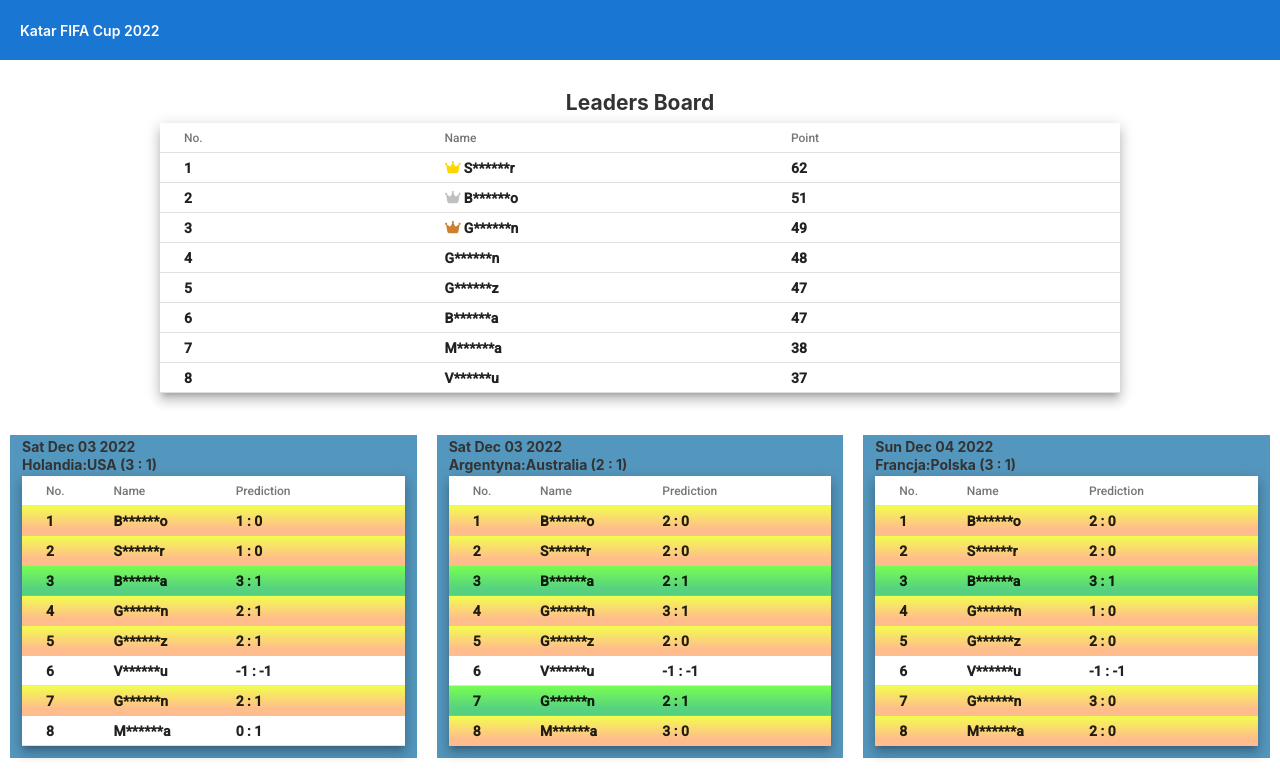
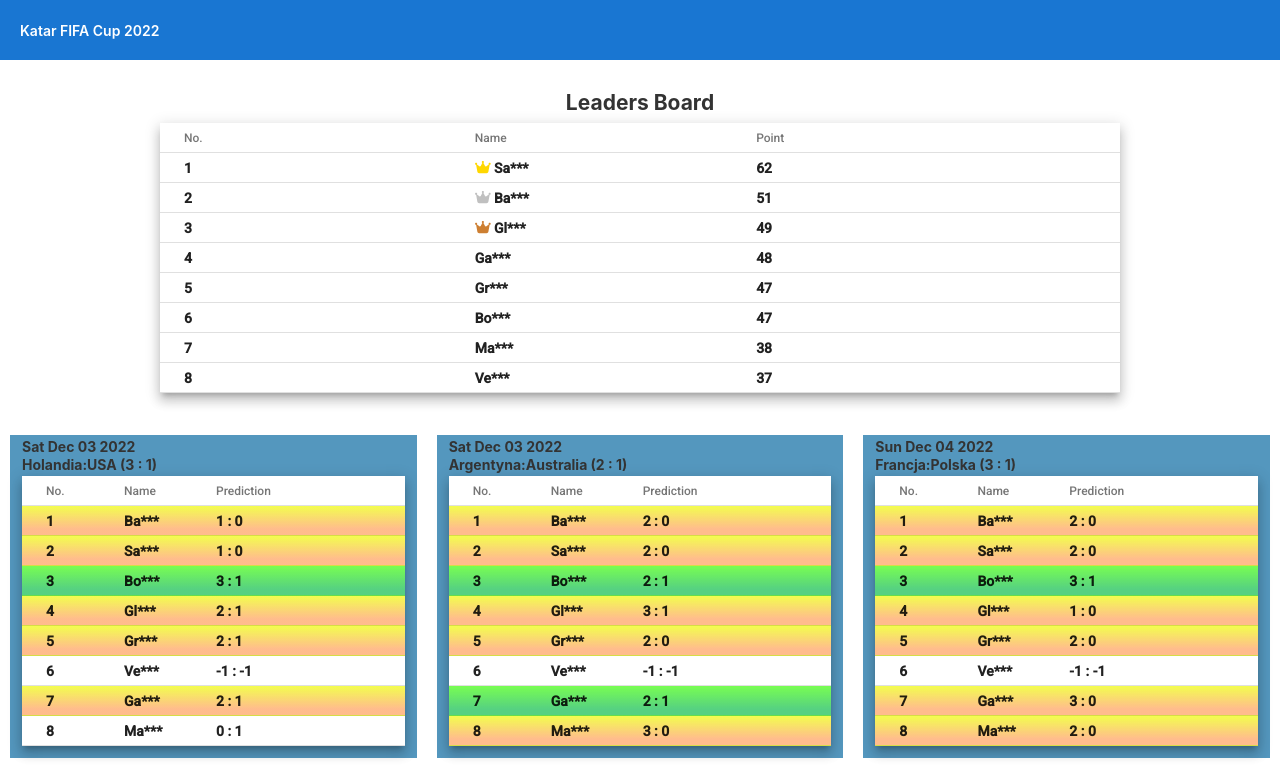
Before and after one commit to Cenarius1/fifka, an Angular app: page / in a window 1280 px wide. Shown: the top 776 px of the page. Built offline with nearby package versions, Linux system fonts and the light colour scheme.

Commit message:
remasking

```diff
--- a/src/app/bet-players/bet-players.component.ts
+++ b/src/app/bet-players/bet-players.component.ts
@@ -20,14 +20,14 @@ export class BetPlayersComponent implements OnInit {
   @Input() betPlayerOverview: any;
   displayedColumns: string[] = ['position', 'name', 'point'];
   dataSource: BetPlayerTable[] = [
-    { position: 1, name: 'B******o',   point: 43 },
-    { position: 2, name: 'S******r',   point: 57 },
-    { position: 3, name: 'B******a', point: 36 },
-    { position: 4, name: 'G******n',   point: 44 },
-  { position: 5, name: 'G******z',  point: 42 },
-    { position: 6, name: 'V******u',   point: 37 },
-    { position: 7, name: 'G******n', point: 41 },
-    { position: 8, name: 'M******a',  point: 35 },
+    { position: 1, name: 'Ba***',   point: 43 },
+    { position: 2, name: 'Sa***',   point: 57 },
+    { position: 3, name: 'Bo***', point: 36 },
+    { position: 4, name: 'Gl***',   point: 44 },
+  { position: 5, name: 'Gr***',  point: 42 },
+    { position: 6, name: 'Ve***',   point: 37 },
+    { position: 7, name: 'Ga***', point: 41 },
+    { position: 8, name: 'Ma***',  point: 35 },
   ]
 
   sortedData: BetPlayerTable[];
--- a/src/data/matches-data.ts
+++ b/src/data/matches-data.ts
@@ -2,98 +2,98 @@ export class MatchesData {
     static MatchesData: BetPlayerOverviewModel[] = [
         {
             Team1: 'Holandia', Team2: 'USA', TeamScore1: 3, TeamScore2: 1, Date: new Date('2022-12-03'), BetPlayerInnerModel: [
-                { position: 1, playerName: 'B******o', TeamBetScore1: 1, TeamBetScore2: 0 },
-                { position: 2, playerName: 'S******r', TeamBetScore1: 1, TeamBetScore2: 0 },
-                { position: 3, playerName: 'B******a', TeamBetScore1: 3, TeamBetScore2: 1 },
-                { position: 4, playerName: 'G******n', TeamBetScore1: 2, TeamBetScore2: 1 },
-                { position: 5, playerName: 'G******z', TeamBetScore1: 2, TeamBetScore2: 1 },
-                { position: 6, playerName: 'V******u', TeamBetScore1: -1, TeamBetScore2: -1 },
-                { position: 7, playerName: 'G******n', TeamBetScore1: 2, TeamBetScore2: 1 },
-                { position: 8, playerName: 'M******a', TeamBetScore1: 0, TeamBetScore2: 1 },
+                { position: 1, playerName: 'Ba***', TeamBetScore1: 1, TeamBetScore2: 0 },
+                { position: 2, playerName: 'Sa***', TeamBetScore1: 1, TeamBetScore2: 0 },
+                { position: 3, playerName: 'Bo***', TeamBetScore1: 3, TeamBetScore2: 1 },
+                { position: 4, playerName: 'Gl***', TeamBetScore1: 2, TeamBetScore2: 1 },
+                { position: 5, playerName: 'Gr***', TeamBetScore1: 2, TeamBetScore2: 1 },
+                { position: 6, playerName: 'Ve***', TeamBetScore1: -1, TeamBetScore2: -1 },
+                { position: 7, playerName: 'Ga***', TeamBetScore1: 2, TeamBetScore2: 1 },
+                { position: 8, playerName: 'Ma***', TeamBetScore1: 0, TeamBetScore2: 1 },
             ]
         },
         {
             Team1: 'Argentyna', Team2: 'Australia', TeamScore1: 2, TeamScore2: 1, Date: new Date('2022-12-03'), BetPlayerInnerModel: [
-                { position: 1, playerName: 'B******o', TeamBetScore1: 2, TeamBetScore2: 0 },
-                { position: 2, playerName: 'S******r', TeamBetScore1: 2, TeamBetScore2: 0 },
-                { position: 3, playerName: 'B******a', TeamBetScore1: 2, TeamBetScore2: 1 },
-                { position: 4, playerName: 'G******n', TeamBetScore1: 3, TeamBetScore2: 1 },
-                { position: 5, playerName: 'G******z', TeamBetScore1: 2, TeamBetScore2: 0 },
-                { position: 6, playerName: 'V******u', TeamBetScore1: -1, TeamBetScore2: -1 },
-                { position: 7, playerName: 'G******n', TeamBetScore1: 2, TeamBetScore2: 1 },
-                { position: 8, playerName: 'M******a', TeamBetScore1: 3, TeamBetScore2: 0 },
+                { position: 1, playerName: 'Ba***', TeamBetScore1: 2, TeamBetScore2: 0 },
+                { position: 2, playerName: 'Sa***', TeamBetScore1: 2, TeamBetScore2: 0 },
+                { position: 3, playerName: 'Bo***', TeamBetScore1: 2, TeamBetScore2: 1 },
+                { position: 4, playerName: 'Gl***', TeamBetScore1: 3, TeamBetScore2: 1 },
+                { position: 5, playerName: 'Gr***', TeamBetScore1: 2, TeamBetScore2: 0 },
+                { position: 6, playerName: 'Ve***', TeamBetScore1: -1, TeamBetScore2: -1 },
+                { position: 7, playerName: 'Ga***', TeamBetScore1: 2, TeamBetScore2: 1 },
+                { position: 8, playerName: 'Ma***', TeamBetScore1: 3, TeamBetScore2: 0 },
             ]
         },
         {
             Team1: 'Francja', Team2: 'Polska', TeamScore1: 3, TeamScore2: 1, Date: new Date('2022-12-04'), BetPlayerInnerModel: [
-                { position: 1, playerName: 'B******o', TeamBetScore1: 2, TeamBetScore2: 0 },
-                { position: 2, playerName: 'S******r', TeamBetScore1: 2, TeamBetScore2: 0 },
-                { position: 3, playerName: 'B******a', TeamBetScore1: 3, TeamBetScore2: 1 },
-                { position: 4, playerName: 'G******n', TeamBetScore1: 1, TeamBetScore2: 0 },
-                { position: 5, playerName: 'G******z', TeamBetScore1: 2, TeamBetScore2: 0 },
-                { position: 6, playerName: 'V******u', TeamBetScore1: -1, TeamBetScore2: -1 },
-                { position: 7, playerName: 'G******n', TeamBetScore1: 3, TeamBetScore2: 0 },
-                { position: 8, playerName: 'M******a', TeamBetScore1: 2, TeamBetScore2: 0 },
+                { position: 1, playerName: 'Ba***', TeamBetScore1: 2, TeamBetScore2: 0 },
+                { position: 2, playerName: 'Sa***', TeamBetScore1: 2, TeamBetScore2: 0 },
+                { position: 3, playerName: 'Bo***', TeamBetScore1: 3, TeamBetScore2: 1 },
+                { position: 4, playerName: 'Gl***', TeamBetScore1: 1, TeamBetScore2: 0 },
+                { position: 5, playerName: 'Gr***', TeamBetScore1: 2, TeamBetScore2: 0 },
+                { position: 6, playerName: 'Ve***', TeamBetScore1: -1, TeamBetScore2: -1 },
+                { position: 7, playerName: 'Ga***', TeamBetScore1: 3, TeamBetScore2: 0 },
+                { position: 8, playerName: 'Ma***', TeamBetScore1: 2, TeamBetScore2: 0 },
             ]
         },
         {
             Team1: 'Anglia', Team2: 'Senegal', TeamScore1: 3, TeamScore2: 0, Date: new Date('2022-12-04'), BetPlayerInnerModel: [
-                { position: 1, playerName: 'B******o', TeamBetScore1: 2, TeamBetScore2: 0 },
-                { position: 2, playerName: 'S******r', TeamBetScore1: 1, TeamBetScore2: 0 },
-                { position: 3, playerName: 'B******a', TeamBetScore1: 2, TeamBetScore2: 0 },
-                { position: 4, playerName: 'G******n', TeamBetScore1: 3, TeamBetScore2: 1 },
-                { position: 5, playerName: 'G******z', TeamBetScore1: 2, TeamBetScore2: 0 },
-                { position: 6, playerName: 'V******u', TeamBetScore1: -1, TeamBetScore2: -1 },
-                { position: 7, playerName: 'G******n', TeamBetScore1: 2, TeamBetScore2: 1 },
-                { position: 8, playerName: 'M******a', TeamBetScore1: 0, TeamBetScore2: 1 },
+                { position: 1, playerName: 'Ba***', TeamBetScore1: 2, TeamBetScore2: 0 },
+                { position: 2, playerName: 'Sa***', TeamBetScore1: 1, TeamBetScore2: 0 },
+                { position: 3, playerName: 'Bo***', TeamBetScore1: 2, TeamBetScore2: 0 },
+                { position: 4, playerName: 'Gl***', TeamBetScore1: 3, TeamBetScore2: 1 },
+                { position: 5, playerName: 'Gr***', TeamBetScore1: 2, TeamBetScore2: 0 },
+                { position: 6, playerName: 'Ve***', TeamBetScore1: -1, TeamBetScore2: -1 },
+                { position: 7, playerName: 'Ga***', TeamBetScore1: 2, TeamBetScore2: 1 },
+                { position: 8, playerName: 'Ma***', TeamBetScore1: 0, TeamBetScore2: 1 },
             ]
         },
         {
             Team1: 'Japonia', Team2: 'Chorwacja', TeamScore1: 1, TeamScore2: 1, Date: new Date('2022-12-05'), BetPlayerInnerModel: [
-                { position: 1, playerName: 'B******o', TeamBetScore1: 1, TeamBetScore2: 1 },
-                { position: 2, playerName: 'S******r', TeamBetScore1: 0, TeamBetScore2: 1 },
-                { position: 3, playerName: 'B******a', TeamBetScore1: 1, TeamBetScore2: 2 },
-                { position: 4, playerName: 'G******n', TeamBetScore1: 0, TeamBetScore2: 2 },
-                { position: 5, playerName: 'G******z', TeamBetScore1: 1, TeamBetScore2: 2 },
-                { position: 6, playerName: 'V******u', TeamBetScore1: -1, TeamBetScore2: -1 },
-                { position: 7, playerName: 'G******n', TeamBetScore1: 1, TeamBetScore2: 0 },
-                { position: 8, playerName: 'M******a', TeamBetScore1: 0, TeamBetScore2: 1 },
+                { position: 1, playerName: 'Ba***', TeamBetScore1: 1, TeamBetScore2: 1 },
+                { position: 2, playerName: 'Sa***', TeamBetScore1: 0, TeamBetScore2: 1 },
+                { position: 3, playerName: 'Bo***', TeamBetScore1: 1, TeamBetScore2: 2 },
+                { position: 4, playerName: 'Gl***', TeamBetScore1: 0, TeamBetScore2: 2 },
+                { position: 5, playerName: 'Gr***', TeamBetScore1: 1, TeamBetScore2: 2 },
+                { position: 6, playerName: 'Ve***', TeamBetScore1: -1, TeamBetScore2: -1 },
+                { position: 7, playerName: 'Ga***', TeamBetScore1: 1, TeamBetScore2: 0 },
+                { position: 8, playerName: 'Ma***', TeamBetScore1: 0, TeamBetScore2: 1 },
             ]
         },
         {
             Team1: 'Brazylia', Team2: 'Korea Południowa', TeamScore1: 4, TeamScore2: 1, Date: new Date('2022-12-05'), BetPlayerInnerModel: [
-                { position: 1, playerName: 'B******o', TeamBetScore1: 2, TeamBetScore2: 0 },
-                { position: 2, playerName: 'S******r', TeamBetScore1: 3, TeamBetScore2: 0 },
-                { position: 3, playerName: 'B******a', TeamBetScore1: 2, TeamBetScore2: 1 },
-                { position: 4, playerName: 'G******n', TeamBetScore1: 2, TeamBetScore2: 0 },
-                { position: 5, playerName: 'G******z', TeamBetScore1: 2, TeamBetScore2: 0 },
-                { position: 6, playerName: 'V******u', TeamBetScore1: -1, TeamBetScore2: -1 },
-                { position: 7, playerName: 'G******n', TeamBetScore1: 2, TeamBetScore2: 1 },
-                { position: 8, playerName: 'M******a', TeamBetScore1: 3, TeamBetScore2: 0 },
+                { position: 1, playerName: 'Ba***', TeamBetScore1: 2, TeamBetScore2: 0 },
+                { position: 2, playerName: 'Sa***', TeamBetScore1: 3, TeamBetScore2: 0 },
+                { position: 3, playerName: 'Bo***', TeamBetScore1: 2, TeamBetScore2: 1 },
+                { position: 4, playerName: 'Gl***', TeamBetScore1: 2, TeamBetScore2: 0 },
+                { position: 5, playerName: 'Gr***', TeamBetScore1: 2, TeamBetScore2: 0 },
+                { position: 6, playerName: 'Ve***', TeamBetScore1: -1, TeamBetScore2: -1 },
+                { position: 7, playerName: 'Ga***', TeamBetScore1: 2, TeamBetScore2: 1 },
+                { position: 8, playerName: 'Ma***', TeamBetScore1: 3, TeamBetScore2: 0 },
             ]
         },
         {
             Team1: 'Maroko', Team2: 'Hiszpania', TeamScore1: -1, TeamScore2: -1, Date: new Date('2022-12-06'), BetPlayerInnerModel: [
-                { position: 1, playerName: 'B******o', TeamBetScore1: 1, TeamBetScore2: 2 },
-                { position: 2, playerName: 'S******r', TeamBetScore1: 0, TeamBetScore2: 2 },
-                { position: 3, playerName: 'B******a', TeamBetScore1: 1, TeamBetScore2: 2 },
-                { position: 4, playerName: 'G******n', TeamBetScore1: 1, TeamBetScore2: 2 },
-                { position: 5, playerName: 'G******z', TeamBetScore1: 1, TeamBetScore2: 2 },
-                { position: 6, playerName: 'V******u', TeamBetScore1: -1, TeamBetScore2: -1 },
-                { position: 7, playerName: 'G******n', TeamBetScore1: 0, TeamBetScore2: 2 },
-                { position: 8, playerName: 'M******a', TeamBetScore1: 2, TeamBetScore2: 1 },
+                { position: 1, playerName: 'Ba***', TeamBetScore1: 1, TeamBetScore2: 2 },
+                { position: 2, playerName: 'Sa***', TeamBetScore1: 0, TeamBetScore2: 2 },
+                { position: 3, playerName: 'Bo***', TeamBetScore1: 1, TeamBetScore2: 2 },
+                { position: 4, playerName: 'Gl***', TeamBetScore1: 1, TeamBetScore2: 2 },
+                { position: 5, playerName: 'Gr***', TeamBetScore1: 1, TeamBetScore2: 2 },
+                { position: 6, playerName: 'Ve***', TeamBetScore1: -1, TeamBetScore2: -1 },
+                { position: 7, playerName: 'Ga***', TeamBetScore1: 0, TeamBetScore2: 2 },
+                { position: 8, playerName: 'Ma***', TeamBetScore1: 2, TeamBetScore2: 1 },
             ]
         },
         {
             Team1: 'Portugalia', Team2: 'Szwajcaria', TeamScore1: -1, TeamScore2: -1, Date: new Date('2022-12-06'), BetPlayerInnerModel: [
-                { position: 1, playerName: 'B******o', TeamBetScore1: 1, TeamBetScore2: 0 },
-                { position: 2, playerName: 'S******r', TeamBetScore1: 1, TeamBetScore2: 0 },
-                { position: 3, playerName: 'B******a', TeamBetScore1: 2, TeamBetScore2: 1 },
-                { position: 4, playerName: 'G******n', TeamBetScore1: 2, TeamBetScore2: 1 },
-                { position: 5, playerName: 'G******z', TeamBetScore1: 2, TeamBetScore2: 0 },
-                { position: 6, playerName: 'V******u', TeamBetScore1: -1, TeamBetScore2: -1 },
-                { position: 7, playerName: 'G******n', TeamBetScore1: 2, TeamBetScore2: 1 },
-                { position: 8, playerName: 'M******a', TeamBetScore1: 2, TeamBetScore2: 0 },
+                { position: 1, playerName: 'Ba***', TeamBetScore1: 1, TeamBetScore2: 0 },
+                { position: 2, playerName: 'Sa***', TeamBetScore1: 1, TeamBetScore2: 0 },
+                { position: 3, playerName: 'Bo***', TeamBetScore1: 2, TeamBetScore2: 1 },
+                { position: 4, playerName: 'Gl***', TeamBetScore1: 2, TeamBetScore2: 1 },
+                { position: 5, playerName: 'Gr***', TeamBetScore1: 2, TeamBetScore2: 0 },
+                { position: 6, playerName: 'Ve***', TeamBetScore1: -1, TeamBetScore2: -1 },
+                { position: 7, playerName: 'Ga***', TeamBetScore1: 2, TeamBetScore2: 1 },
+                { position: 8, playerName: 'Ma***', TeamBetScore1: 2, TeamBetScore2: 0 },
             ]
         },
     ]
```
